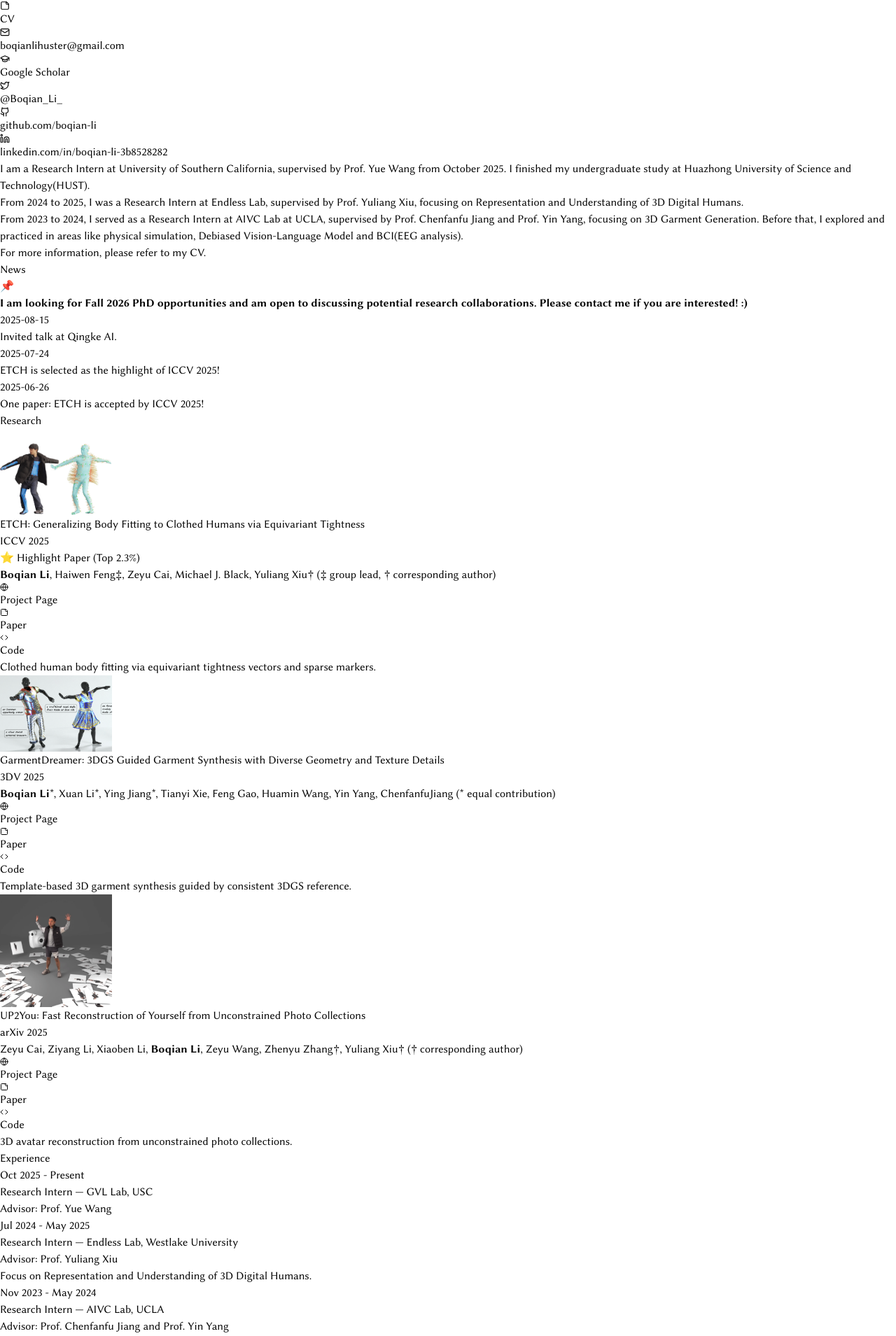
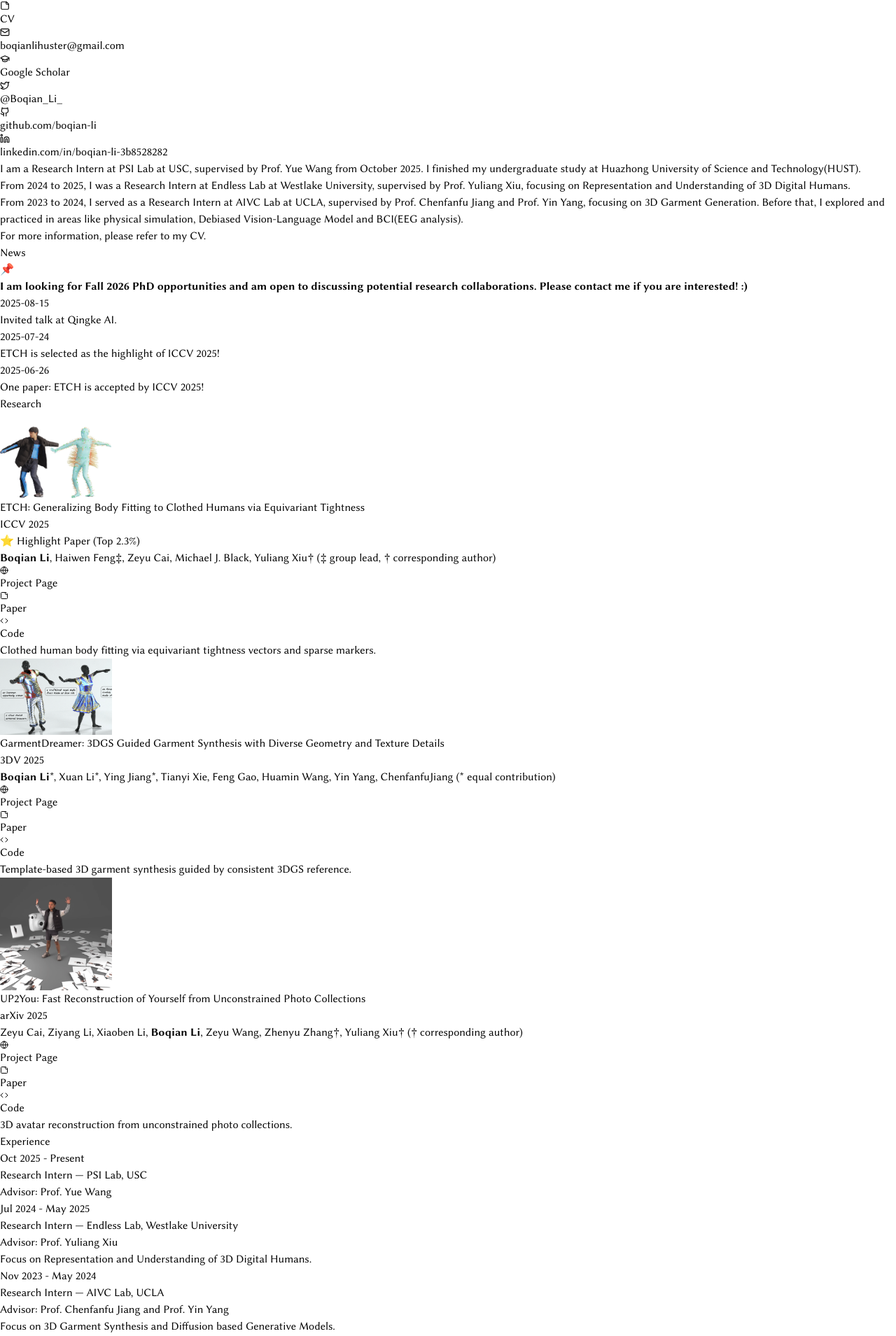
Before and after one commit to boqian-li/boqian-li.github.io, a Next.js app: page / in a window 1280 px wide. Shown: the part 470-2379 px from the top of the page at 70% size. Built offline with nearby package versions, Linux system fonts and the light colour scheme.

Commit message:
update layout

```diff
--- a/src/components/profile-section.tsx
+++ b/src/components/profile-section.tsx
@@ -20,7 +20,7 @@
 
   return (
     <div className="space-y-2 md:sticky top-12 flex flex-col">
-      <div className="flex flex-row-reverse md:flex-col gap-4 md:space-y-8">
+      <div className="flex flex-row-reverse md:flex-col gap-4 md:space-y-0">
         {aboutMe.imageUrl && (
           <div className="w-1/3 md:w-full flex-shrink-0">
             <div className="relative w-full md:w-[65%]">
@@ -47,7 +47,7 @@
         </div>
       </div>
       <div>
-        <p className="text-base leading-relaxed uppercase mb-6">
+        <p className="text-sm leading-relaxed uppercase mb-6">
           {aboutMe.title},
           <br />
           {aboutMe.institutionUrl ? (
--- a/src/data/aboutme.ts
+++ b/src/data/aboutme.ts
@@ -24,8 +24,8 @@
   institution: "Huazhong University of Science and Technology(HUST)",
   // Note that links work in the description
   description:
-    "<p>I am a Research Intern at <a href='https://usc-gvl.github.io/'>University of Southern California</a>, supervised by Prof. <a href='https://yuewang.xyz/'>Yue Wang</a> from October 2025. I finished my undergraduate study at <a href='https://english.hust.edu.cn/'>Huazhong University of Science and Technology(HUST)</a>.</p> \
-    <p>From 2024 to 2025, I was a Research Intern at <a href='http://endless.do/'>Endless Lab</a>, supervised by Prof. <a href='https://xiuyuliang.cn/'>Yuliang Xiu</a>, focusing on Representation and Understanding of 3D Digital Humans.</p> \
+    "<p>I am a Research Intern at <a href='https://psi-lab.ai/'>PSI Lab</a> at USC, supervised by Prof. <a href='https://yuewang.xyz/'>Yue Wang</a> from October 2025. I finished my undergraduate study at <a href='https://english.hust.edu.cn/'>Huazhong University of Science and Technology(HUST)</a>.</p> \
+    <p>From 2024 to 2025, I was a Research Intern at <a href='http://endless.do/'>Endless Lab</a> at Westlake University, supervised by Prof. <a href='https://xiuyuliang.cn/'>Yuliang Xiu</a>, focusing on Representation and Understanding of 3D Digital Humans.</p> \
     <p>From 2023 to 2024, I served as a Research Intern at <a href='https://www.math.ucla.edu/aivc/'>AIVC Lab</a> at UCLA, supervised by Prof. <a href='https://www.math.ucla.edu/~cffjiang/index.html'>Chenfanfu Jiang</a> and Prof. <a href='https://yangzzzy.github.io/'>Yin Yang</a>, focusing on 3D Garment Generation. \
     Before that, I explored and practiced in areas like physical simulation, Debiased Vision-Language Model and BCI(EEG analysis).</p> \
     <p>For more information, please refer to my <a href='/files/CV_Boqian_Li.pdf'>CV</a>.</p>",
--- a/src/data/experience.ts
+++ b/src/data/experience.ts
@@ -12,11 +12,11 @@
   {
     date: "Oct 2025 - Present",
     title: "Research Intern",
-    company: "GVL Lab, USC",
+    company: "PSI Lab, USC",
     // description:
     //   "Focus on Representation and Understanding of 3D Digital Humans.",
     advisor: "Prof. Yue Wang",
-    companyUrl: "https://usc-gvl.github.io/",
+    companyUrl: "https://psi-lab.ai/",
   },
   {
     date: "Jul 2024 - May 2025",
```
